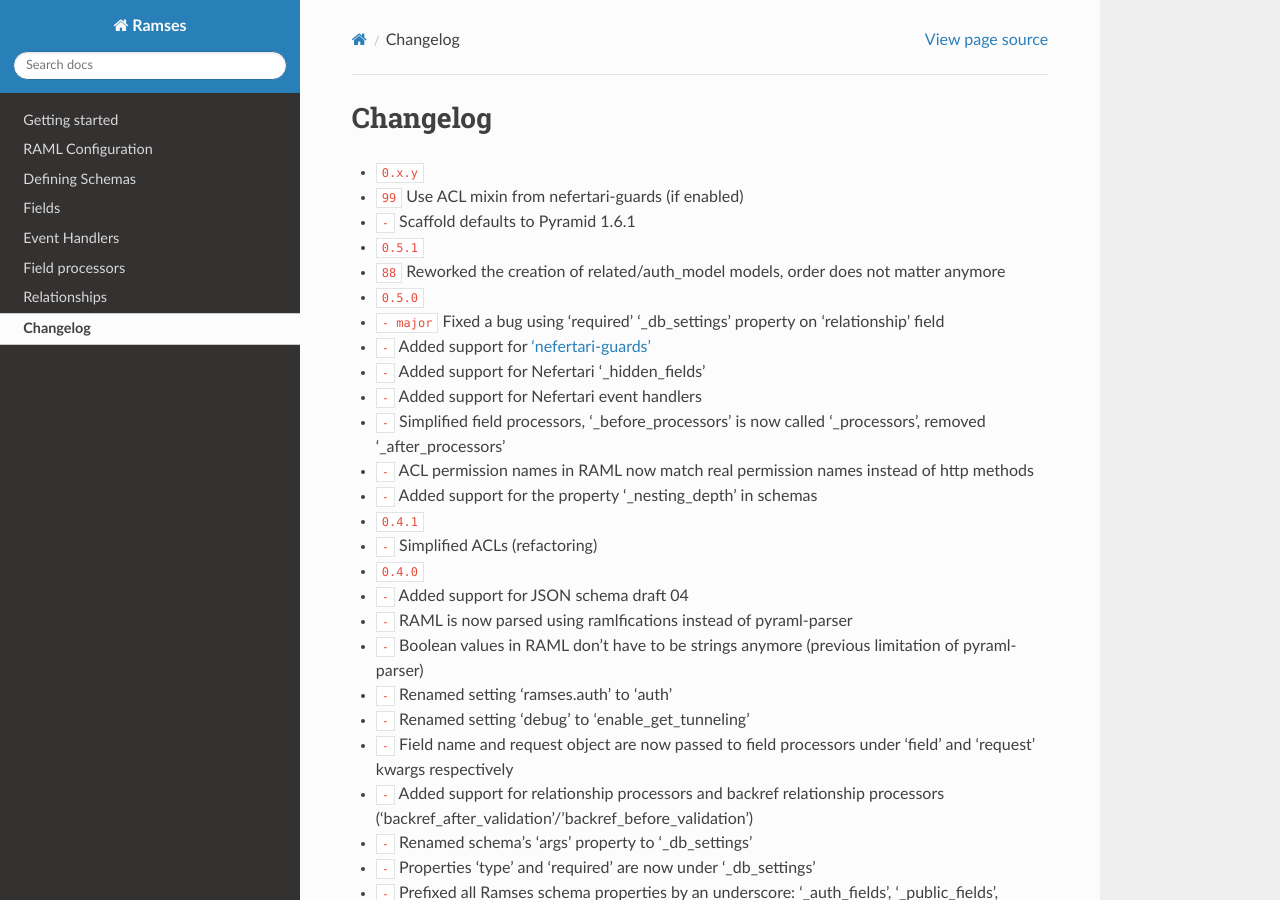
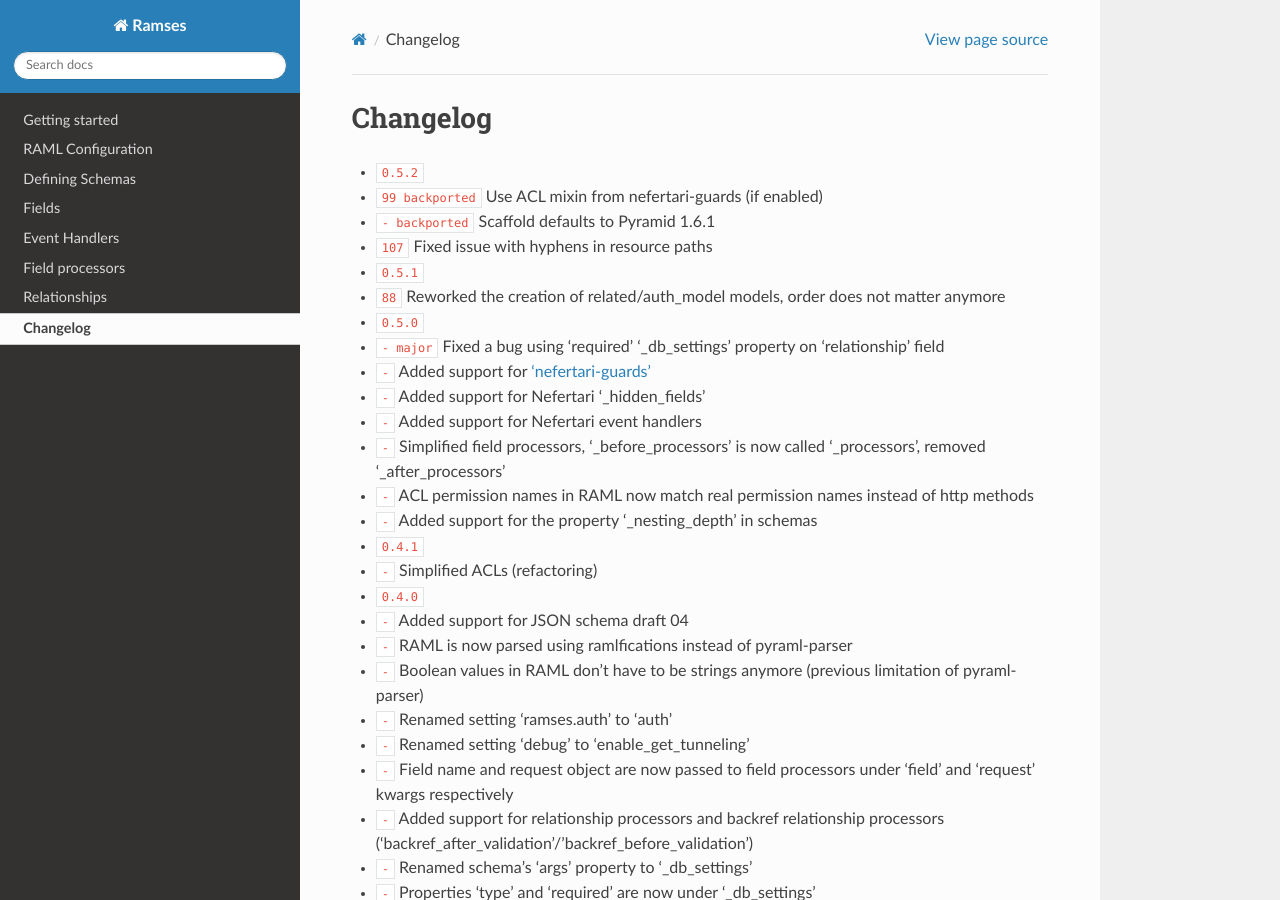
Before and after one commit to ramses-tech/ramses, a Sphinx documentation site: the page built from docs/source/changelog.rst, in a window 1280 px wide and 900 px high. Built offline with Sphinx 7.4.7 and the Read the Docs theme 2.0.0, drawn with Linux system fonts in a browser that asks for light colours; cross-references to code outside the pages are shown as plain code.

Commit message:
version++

```diff
--- a/docs/source/changelog.rst
+++ b/docs/source/changelog.rst
@@ -1,9 +1,10 @@
 Changelog
 =========
 
-* :release:`0.x.y <????-??-??>`
-* :support:`99` Use ACL mixin from nefertari-guards (if enabled)
-* :support:`-` Scaffold defaults to Pyramid 1.6.1
+* :release:`0.5.2 <2016-05-17>`
+* :support:`99 backported` Use ACL mixin from nefertari-guards (if enabled)
+* :support:`- backported` Scaffold defaults to Pyramid 1.6.1
+* :bug:`107` Fixed issue with hyphens in resource paths
 
 * :release:`0.5.1 <2015-11-18>`
 * :bug:`88` Reworked the creation of related/auth_model models, order does not matter anymore
--- a/setup.py
+++ b/setup.py
@@ -8,7 +8,7 @@ VERSION = open(os.path.join(here, 'VERSION')).read()
 requires = [
     'cryptacular',
     'inflection',
-    'nefertari>=0.6.1',
+    'nefertari>=0.7.0',
     'pyramid',
     'ramlfications==0.1.8',
     'six',
@@ -25,6 +25,7 @@ setup(name='ramses',
           "Programming Language :: Python :: 2.7",
           "Programming Language :: Python :: 3",
           "Programming Language :: Python :: 3.4",
+          "Programming Language :: Python :: 3.5",
           "Framework :: Pyramid",
           "Topic :: Internet :: WWW/HTTP",
           "Topic :: Internet :: WWW/HTTP :: WSGI :: Application",
```
Also changed, not shown: 1 other file.
